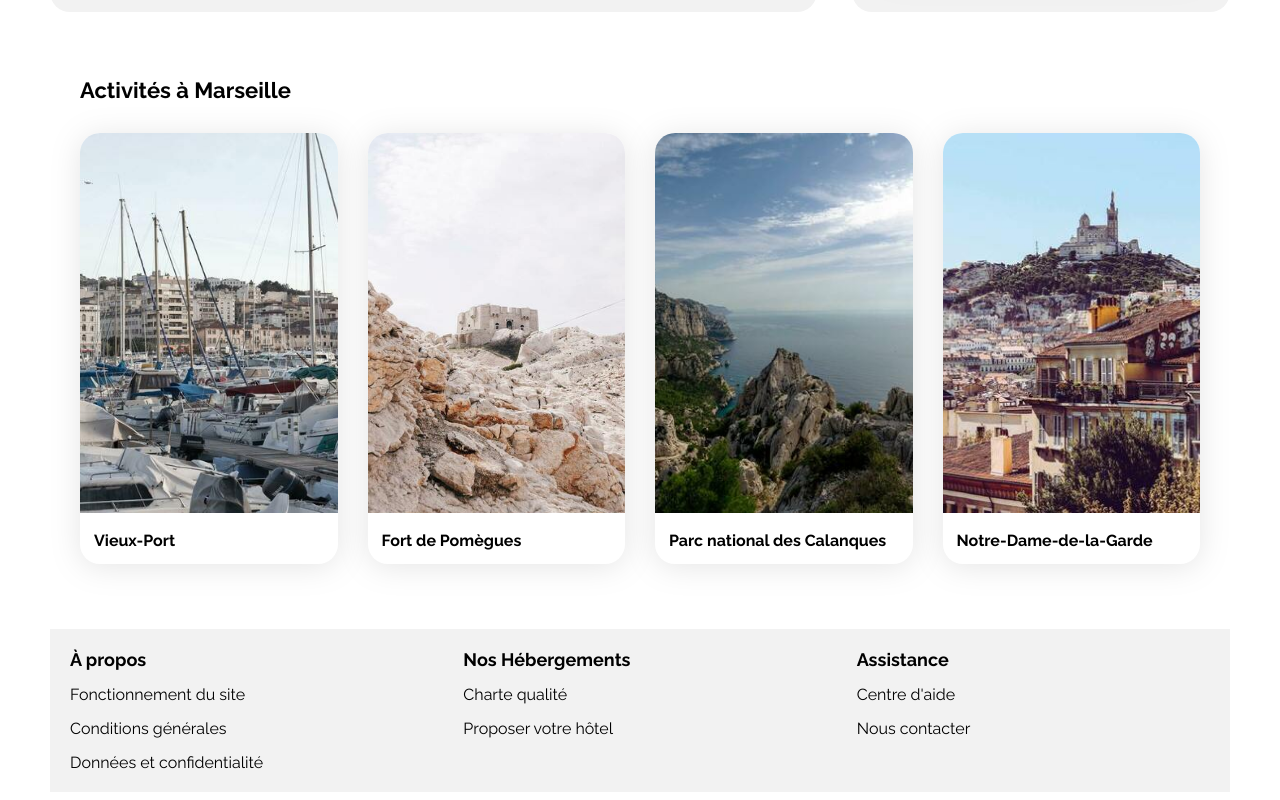
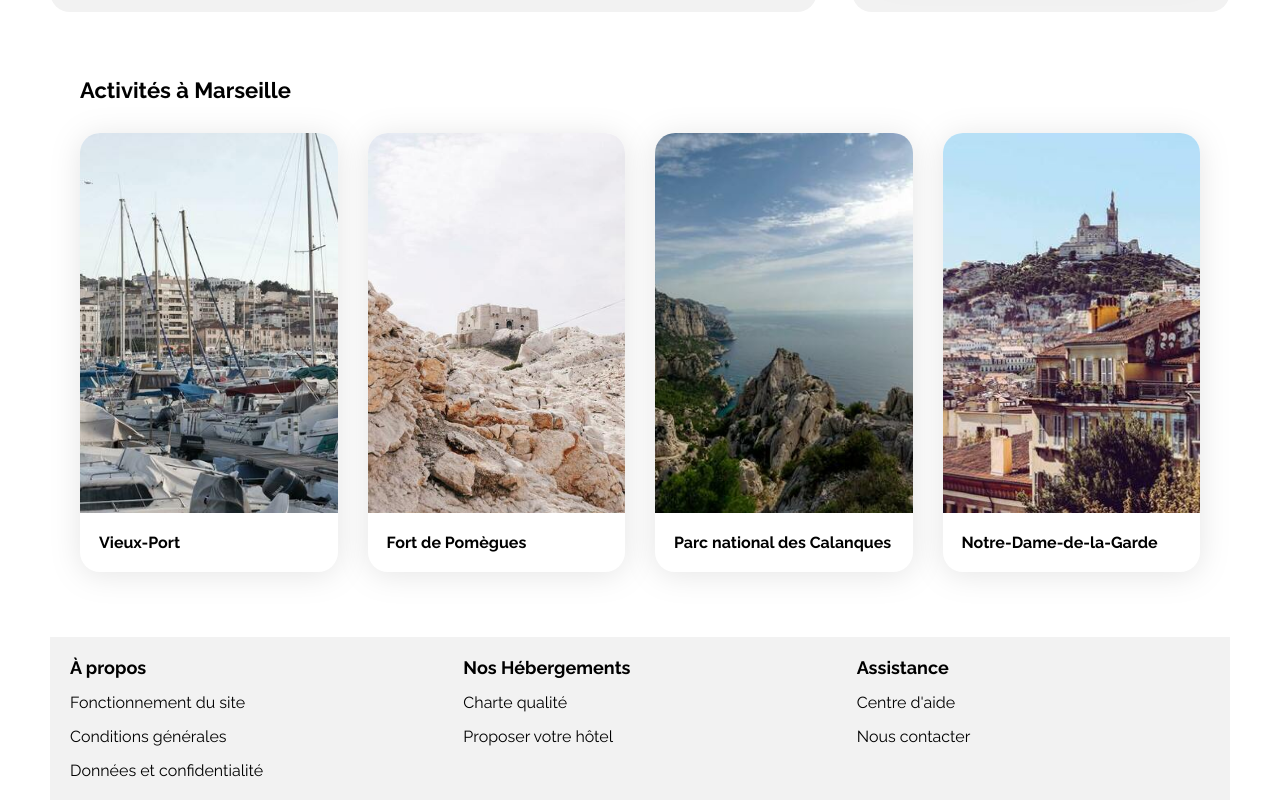
Before and after one commit to Wanakaaa/p2, a plain HTML site: page index.html in a window 1280 px wide. Shown: the part 1040-1840 px from the top of the page. Drawn offline with Linux system fonts and the light colour scheme.

Commit message:
update HTML Activites section - class cards on <article>

```diff
--- a/css/style.css
+++ b/css/style.css
@@ -356,9 +356,15 @@ input:focus {
     gap: 30px;
 }
 
+.activites a {
+    width: 25%;
+}
+
 .activites .card {
-    width: 100%;
+    display: flex;
+    flex-direction: column;
     padding: 0px;
+    height: 100%;
 }
 
 .activites-cards .card img {
@@ -370,7 +376,9 @@ input:focus {
 .activites-cards .card-title {
     display: flex;
     align-items: center;
-    margin: 14px;
+    padding: 20px 20px 20px 19px;
+    margin: 0;
+    flex: 1;
 }
 
 /* Footer */
@@ -445,6 +453,8 @@ input:focus {
     .activites-cards .card img {
         height: 200px;
     }
+
+    /* Footer */
 
     .footer-container {
         gap: 30px;
@@ -615,6 +625,10 @@ input:focus {
         gap: 15px;
     }
 
+    .activites-cards a {
+        width: 100%;
+    }
+
     .activites-cards .card img {
         height: 140px;
     }
--- a/index.html
+++ b/index.html
@@ -268,29 +268,29 @@
             <section class="activites" id="section-activites">
                 <h2 class="section-title">Activités à Marseille</h2>
                 <div class="activites-cards">
-                    <a href="#" class="card">
-                        <article>
+                    <a href="#" >
+                        <article class="card">
                             <img src="./images/activites/reno-laithienne.jpg" alt="photo d'un port">
                             <h3 class="card-title">Vieux-Port</h3>
                         </article>
                     </a>
 
-                    <a href="#" class="card">
-                        <article>
+                    <a href="#" >
+                        <article class="card">
                             <img src="./images/activites/paul-hermann.jpg" alt="photo de roches avec un fort">
                             <h3 class="card-title">Fort de Pomègues</h3>
                         </article>
                     </a>
 
-                    <a href="#" class="card">
-                        <article>
+                    <a href="#" >
+                        <article class="card">
                             <img src="./images/activites/kilyan-sockalingum.jpg" alt="photo d'un parc national et de calanques">
                             <h3 class="card-title">Parc national des Calanques</h3>
                         </article>
                     </a>
 
-                    <a href="#" class="card">
-                        <article>
+                    <a href="#" >
+                        <article class="card">
                             <img src="./images/activites/florian-wehde.jpg" alt="photo de la ville avec la basilique">
                             <h3 class="card-title">Notre-Dame-de-la-Garde</h3>
                         </article>
```
